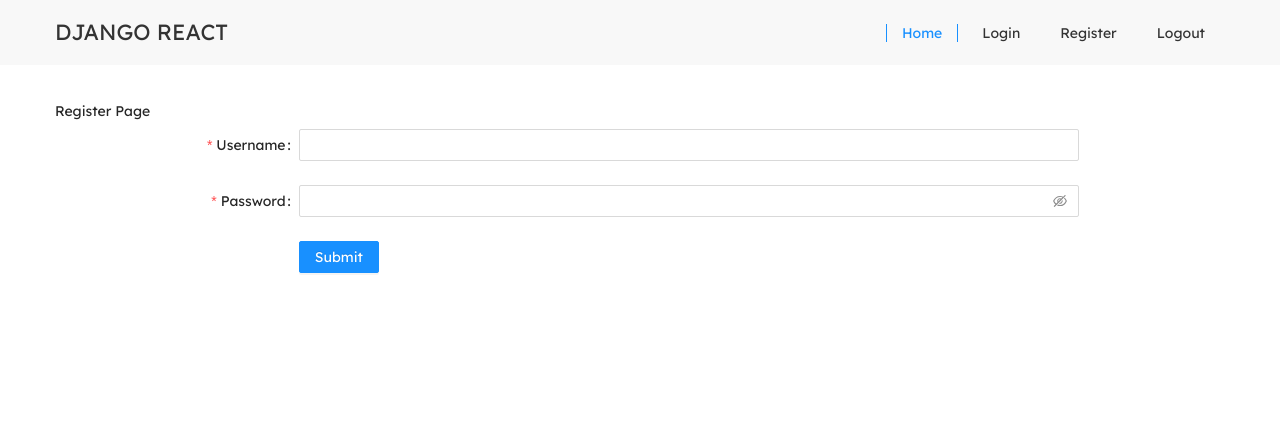
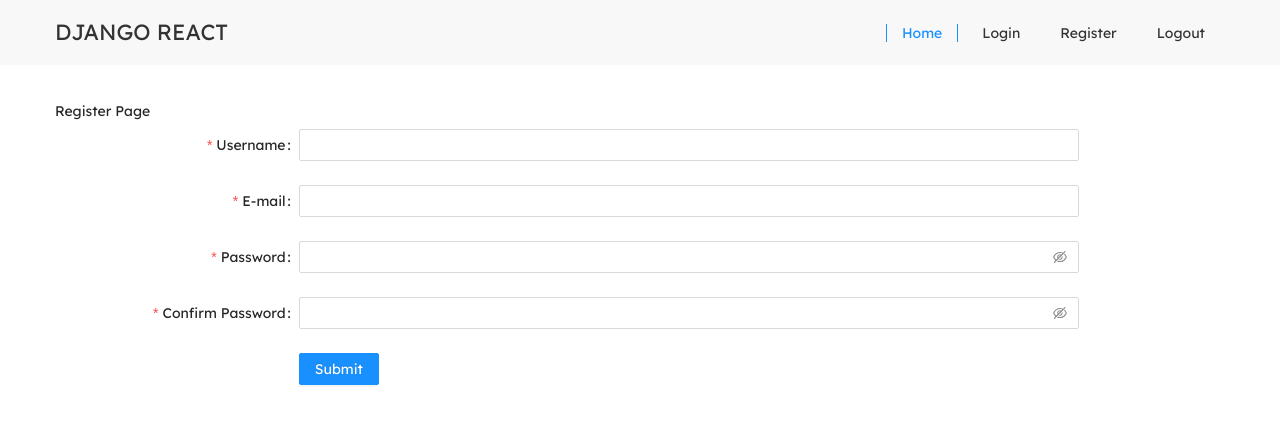
Before and after one commit to Hassan-Khan1/React-Django-NoteApp, a React (Create React App) app in the folder frontend/: page /register in a window 1280 px wide. Shown: the top 424 px of the page. Built offline with nearby package versions, Linux system fonts and the light colour scheme.

Commit message:
Working on React logot postman

```diff
--- a/frontend/src/pages/Register/index.js
+++ b/frontend/src/pages/Register/index.js
@@ -60,12 +60,66 @@ const Register = () => {
           <Input />
         </Form.Item>
         <Form.Item
+        name="email"
+        label="E-mail"
+        rules={[
+          {
+            type: 'email',
+            message: 'The input is not valid E-mail!',
+          },
+          {
+            required: true,
+            message: 'Please input your E-mail!',
+          },
+        ]}
+      >
+        <Input />
+      </Form.Item>
+
+      <Form.Item
+        name="password"
+        label="Password"
+        rules={[
+          {
+            required: true,
+            message: 'Please input your password!',
+          },
+        ]}
+        hasFeedback
+      >
+        <Input.Password />
+      </Form.Item>
+
+      <Form.Item
+        name="confirm"
+        label="Confirm Password"
+        dependencies={['password']}
+        hasFeedback
+        rules={[
+          {
+            required: true,
+            message: 'Please confirm your password!',
+          },
+          ({ getFieldValue }) => ({
+            validator(_, value) {
+              if (!value || getFieldValue('password') === value) {
+                return Promise.resolve();
+              }
+              return Promise.reject(new Error('The two passwords that you entered do not match!'));
+            },
+          }),
+        ]}
+      >
+        <Input.Password />
+      </Form.Item>
+
+        {/* <Form.Item
           label="Password"
           name="password"
           rules={[{ required: true, message: 'Please input your password!' }]}
         >
           <Input.Password />
-        </Form.Item>
+        </Form.Item> */}
 
         <Form.Item wrapperCol={{ offset: 5, span: 16 }}>
           <Button type="primary" htmlType="submit">
```
Also changed, not shown: 2 other files (tests, documents, lock files or other folders).
